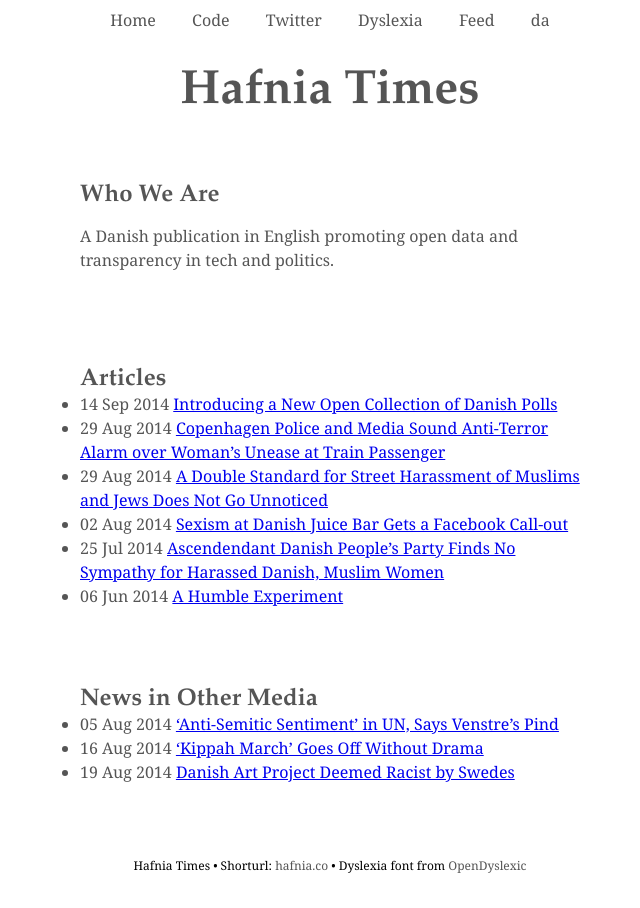
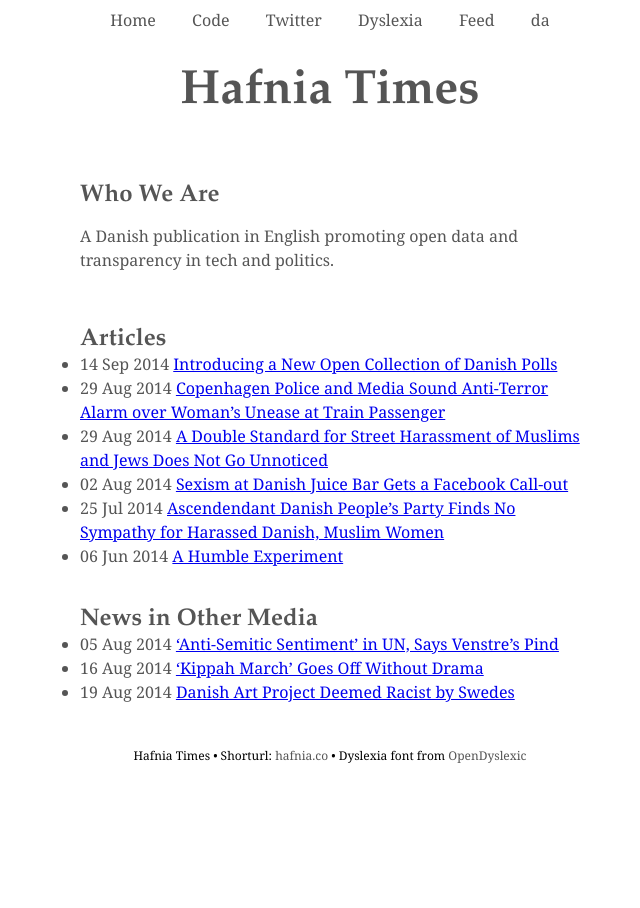
Before and after one commit to hafniatimes/hafniatimes.github.io, a Jekyll site: the page built from index.html, in a window 1280 px wide. Shown: the whole page, without its empty margins (310-950 px from the left). Built offline with Jekyll 4.4.1, drawn with Linux system fonts in a browser that asks for light colours.

Commit message:
Hotfix removal of excessive padding on front page

```diff
--- a/static/css/style.css
+++ b/static/css/style.css
@@ -230,6 +230,11 @@
   #site-navigation li a:visited, #name h1 a:visited, .post .translations a:visited, .post .post-content a:visited, #footer a:visited, #site-navigation li a:hover, #name h1 a:hover, .post .translations a:hover, .post .post-content a:hover, #footer a:hover, #site-navigation li a:active, #name h1 a:active, .post .translations a:active, .post .post-content a:active, #footer a:active {
     color: #555; }
 
+#articles,
+#linked-articles,
+#footer {
+  padding-top: 0; }
+
 #site-navigation {
   font-size: 1em;
   /** Margin and padding reset in WebKit */
```
Also changed, not shown: static/css/style.scss (+7 -0 lines), 1 other file.
